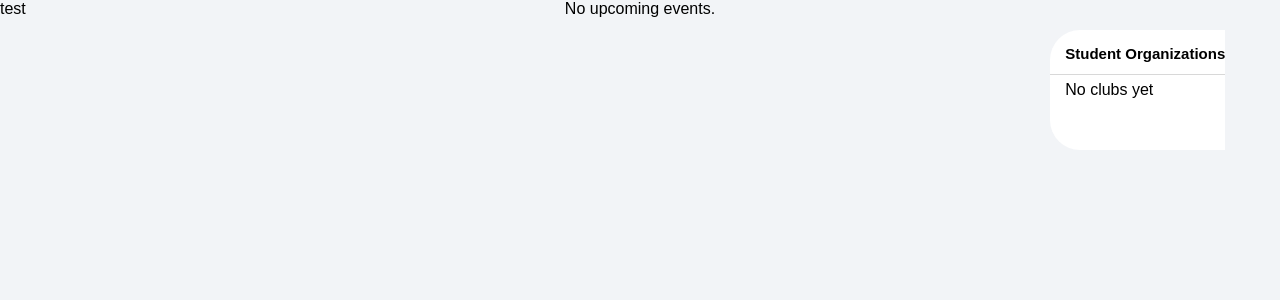
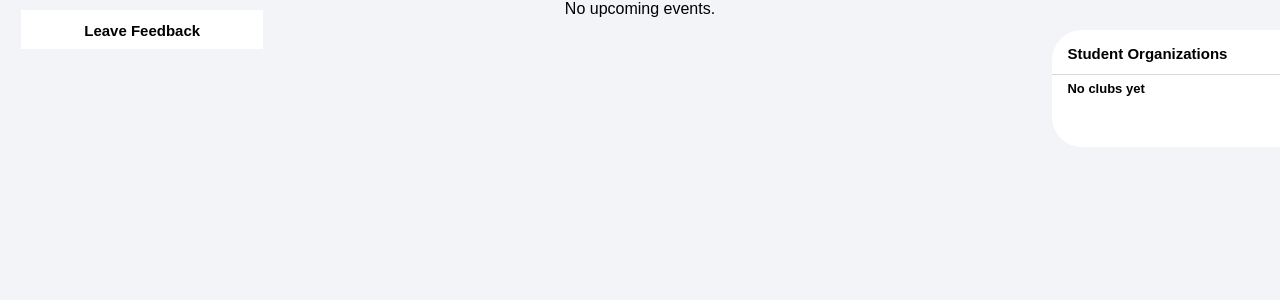
Before and after one commit to zszillat/starkstate-events-web-app, a Django app: page / in a window 1280 px wide. Shown: the part 100-400 px from the top of the page. Run offline with Django 4.2, Linux system fonts and the light colour scheme; data that the repository does not hold is empty.

Commit message:
More work on homepage

```diff
--- a/main/templates/home.html
+++ b/main/templates/home.html
@@ -7,7 +7,21 @@
 <link rel="stylesheet" href="{% static 'css/home.css' %}">
 <main>
   <div class="page-left">
-    <p>test</p>
+      <div class="feedback">
+        <h1>Leave Feedback</h1>
+        <div class="past-events">
+          {% for past_event in past_events %}
+          <div class="past-event">
+            <h2>{{ past_event.name }}</h2>
+            <p>{{ past_event.club.name }}</p>
+            <p>{{ past_event.date }}</p>
+          </div>
+          {% endfor %}
+        </div>
+      </div>
+
+
+    </div>
   </div>
   <div class="feed">
     {% for event in events %}
--- a/main/views.py
+++ b/main/views.py
@@ -4,6 +4,7 @@
 from django.shortcuts import render, redirect, get_object_or_404
 from django.contrib.auth import authenticate, login, logout
 from .forms import CustomLoginForm, EventForm
+from datetime import timedelta
 
 def logout_view(request):
     logout(request)
@@ -54,20 +55,28 @@
 
 def home(request):
     today = now().date()
+    four_weeks_ago = today - timedelta(weeks=4)
 
     clubs = Club.objects.order_by('name')
 
-    # Fetch events with related club data and annotate with attendee count
+    # Fetch upcoming events (events from today onwards)
     events = Event.objects.filter(date__gte=today) \
         .select_related('club') \
         .annotate(attendee_count=Count('attendance')) \
         .order_by('date')
 
+    # Fetch past events from the last 4 weeks excluding today
+    past_events = Event.objects.filter(date__range=[four_weeks_ago, today - timedelta(days=1)]) \
+        .select_related('club') \
+        .annotate(attendee_count=Count('attendance')) \
+        .order_by('date')[:10]  # Limit to 10 entries
+
     return render(request, 'home.html', {
         "user": request.user,
         'events': events,
+        'past_events': past_events,
         'clubs': clubs
-        })
+    })
 
 def my_events(request):
     user = request.user  # Get the logged-in user
--- a/static/css/home.css
+++ b/static/css/home.css
@@ -102,7 +102,7 @@
     .page-right {
         display: flex;
         flex: 2;
-        justify-content: center;
+        justify-content: end;
         align-items: baseline;
     }
 
@@ -115,11 +115,16 @@
         flex: 5;
     }
 
+    .event {
+        width: 95%;
+    }
+
     .clubs {
         background-color: white;
         margin-top: 30px;
         border-radius: 30px 0 0 30px;
         height: auto;
+        width: 80%;
     }
 
     .clubs h1 {
@@ -139,15 +144,54 @@
         padding: 6px 0;
         text-decoration: none;
         padding-left: 15px;
-        transition: transform 300ms;
+        transition: transform 300ms, background-color 250ms, color 250ms;
         color: black;
         border-top: rgb(216, 216, 216) 1px solid;
+        font-size: 13px;
+        font-weight: 700;
     }
 
     .club-list a:hover {
         background-color: #1A2857;
         color: white;
-        transform: translateX(-6px);
+        transform: translateX(-5px);
+    }
+
+    .page-left {
+        display: flex;
+        align-items: baseline;
+        justify-content: center;
+    }
+
+    .feedback {
+        background-color: white;
+        width: 85%;
+        display: flex;
+        flex-direction: column;
+        align-items: stretch;
+        margin-top: 10px;
+        padding-top: 12px;
+    }
+
+    .feedback h1 {
+        font-size: 15px;
+        text-align: center;
+        margin-bottom: 10px;
+    }
+
+    .past-event {
+        padding: 5px 9px;
+        border-top: rgb(236, 236, 236) 0.5px solid;
+        border-bottom: rgb(236, 236, 236) 0.5px solid;
+    }
+
+    .past-event h2 {
+        font-size: 10px;
+    }
+
+    .past-event p {
+        font-size: 9px;
+        color: grey;
     }
 
 
```
